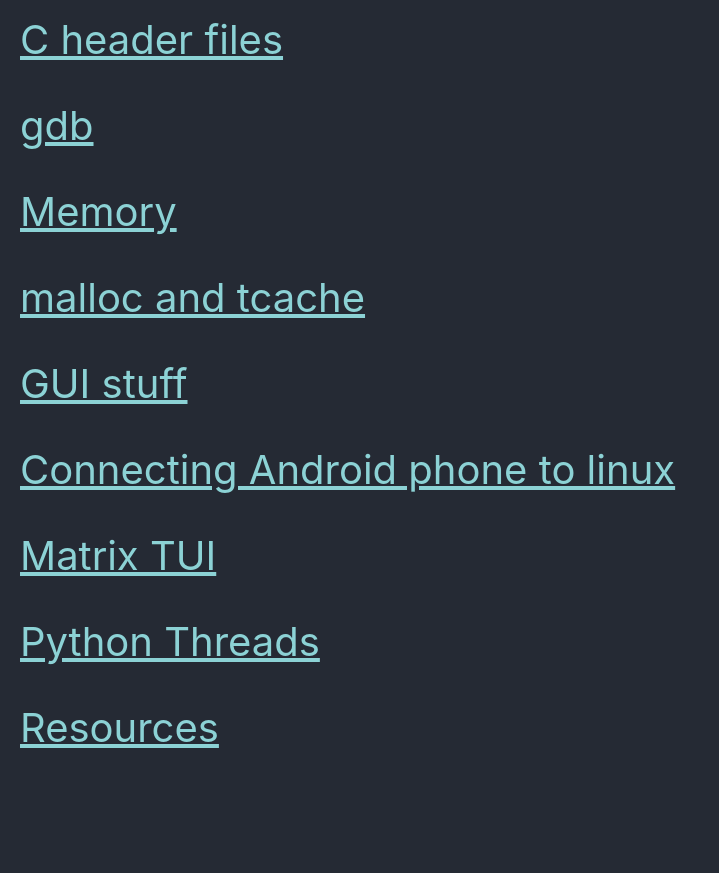
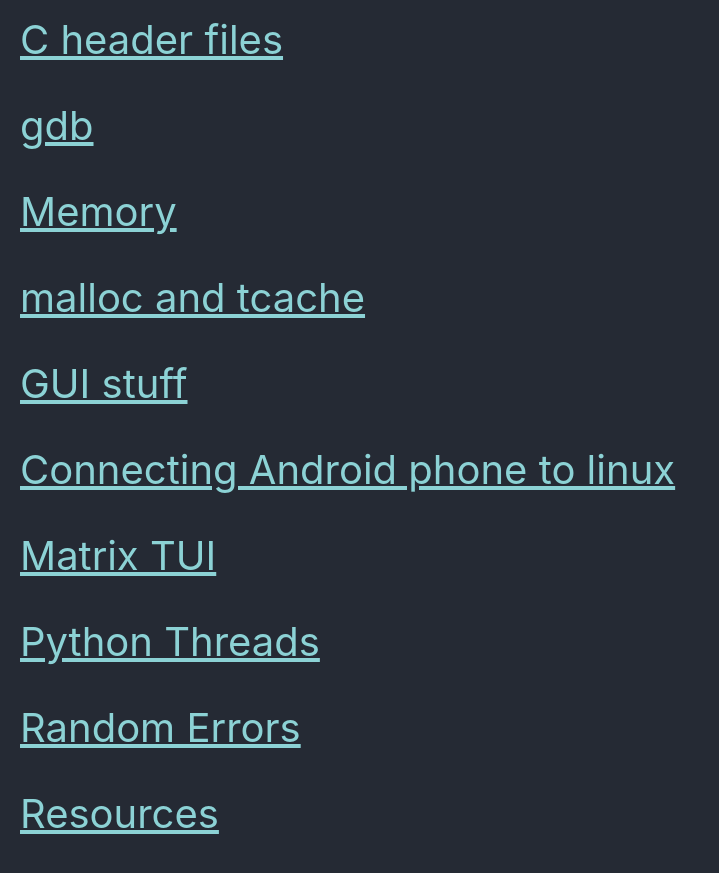
Before and after one commit to Connor-McCartney/Connor-McCartney.github.io, a Jekyll site: the page built from _pages/misc.md, in a window 1280 px wide and 900 px high, scrolled down 2086 px. Shown: the top 873 px of the window, without its empty margins (0-719 px from the left). Built offline with Jekyll 4.4.1, drawn with Linux system fonts in a browser that asks for light colours; cached includes are drawn as plain includes; before the commit the page ends 2900 px from its top, so only the background shows below that.

Commit message:
Update misc.md

```diff
--- a/_pages/misc.md
+++ b/_pages/misc.md
@@ -65,4 +65,6 @@ title: Misc
 
 <span style="font-size:2em;">   [Python Threads](/misc/pythonthreads)   </span>
 
+<span style="font-size:2em;">   [Random Errors](/misc/randomerrors)   </span>
+
 <span style="font-size:2em;">   [Resources](/misc/resources)   </span>
```
